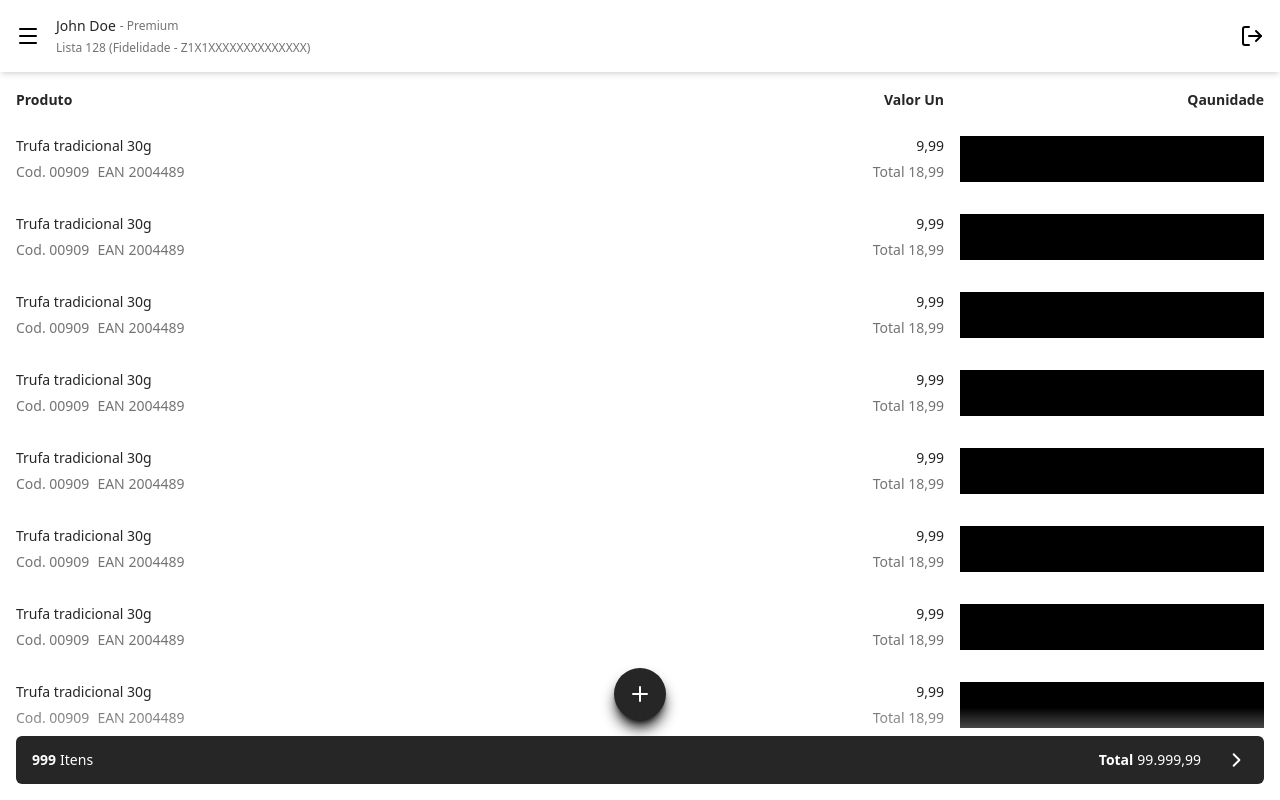
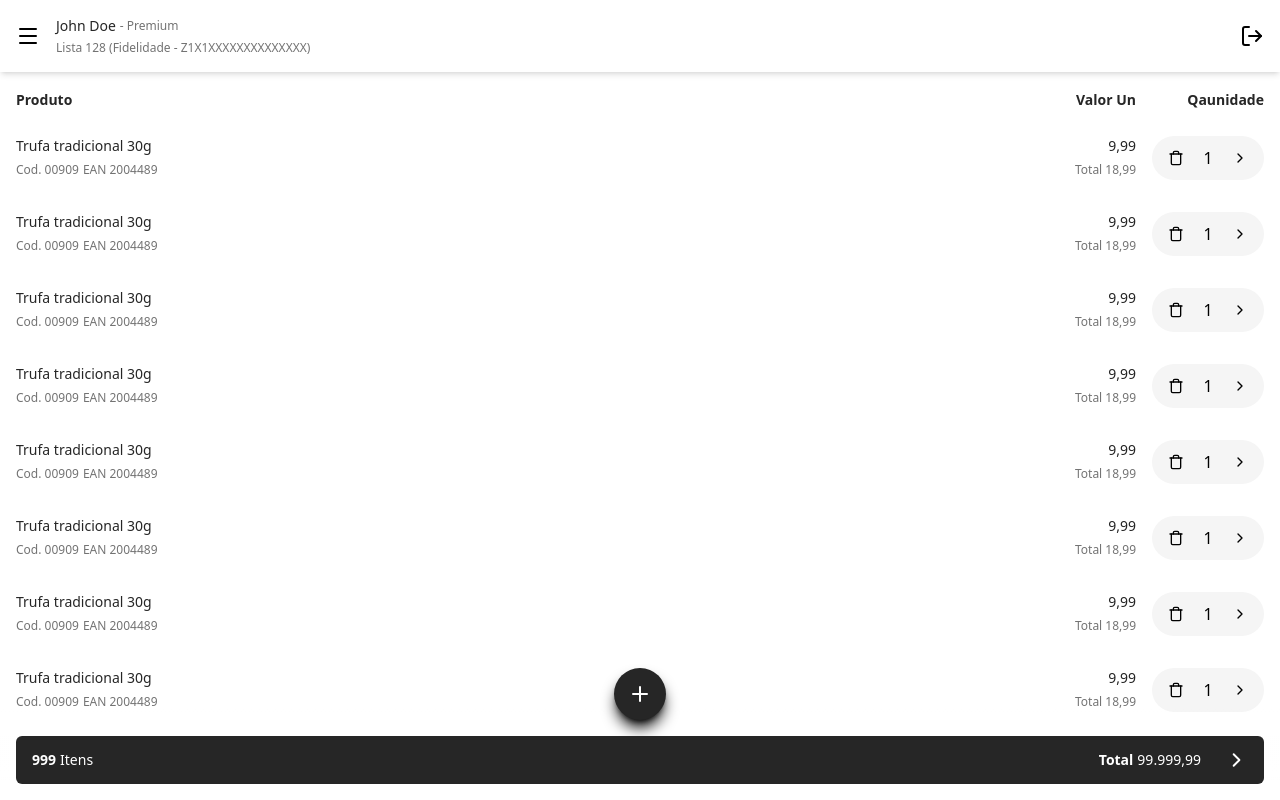
Before and after one commit to lbs-luis/poc-pdvmobile-pwa, a React (Vite) app: page /cart in a window 1280 px wide. Built offline with nearby package versions, Linux system fonts and the light colour scheme.

Commit message:
feat: implements product keyboard modal

```diff
--- a/dev-dist/sw.js
+++ b/dev-dist/sw.js
@@ -82,7 +82,7 @@ define(['./workbox-5119daf5'], (function (workbox) { 'use strict';
     "revision": "3ca0b8505b4bec776b69afdba2768812"
   }, {
     "url": "index.html",
-    "revision": "0.grpv9dlf45s"
+    "revision": "0.m2crvod9kl8"
   }], {});
   workbox.cleanupOutdatedCaches();
   workbox.registerRoute(new workbox.NavigationRoute(workbox.createHandlerBoundToURL("index.html"), {
--- a/src/index.css
+++ b/src/index.css
@@ -1,4 +1,4 @@
-@import "tailwindcss";
+@import 'tailwindcss';
 
 /* Mobile-first PWA optimizations */
 * {
@@ -13,7 +13,8 @@
   -moz-osx-font-smoothing: grayscale;
 }
 
-html, body {
+html,
+body {
   margin: 0;
   padding: 0;
   width: 100%;
@@ -30,7 +31,9 @@ body {
 }
 
 /* Allow text selection for specific elements */
-input, textarea, [contenteditable] {
+input,
+textarea,
+[contenteditable] {
   -webkit-user-select: text;
   user-select: text;
 }
@@ -55,7 +58,14 @@ input, textarea, [contenteditable] {
 }
 
 /* Improve touch target sizes (minimum 44x44px for accessibility) */
-button, a, [role="button"] {
+button,
+a,
+[role='button'] {
   min-height: 44px;
   min-width: 44px;
 }
+@utility transition-left {
+  transition-property: left;
+  transition-timing-function: cubic-bezier(0.4, 0, 0.2, 1);
+  transition-duration: 150ms;
+}
--- a/src/screens/cart/components/cart-product-list.tsx
+++ b/src/screens/cart/components/cart-product-list.tsx
@@ -1,8 +1,9 @@
 import type { ComponentProps } from 'react'
 import { cn } from '../../../lib/cn'
+import { QuantityButton } from './quantity-button'
 
 const CartProductListHeader = () => (
-  <div className="grid h-10 w-full grid-cols-[2fr_1fr_1fr] items-center gap-4 px-4 py-2">
+  <div className="grid h-10 w-full grid-cols-[2fr_1fr_7rem] items-center gap-4 px-4 py-2">
     <span className="size-fit text-sm font-semibold text-neutral-800 capitalize">
       Produto
     </span>
@@ -17,12 +18,12 @@ const CartProductListHeader = () => (
 
 const CartProductListItem = () => {
   const semibold_text = 'text-sm font-medium text-neutral-800'
-  const normal_text = 'text-sm font-normal text-neutral-500'
+  const normal_text = 'text-xs font-normal text-neutral-500'
   return (
-    <div className="grid w-full grid-cols-[2fr_1fr_1fr] gap-4 py-2">
+    <div className="grid w-full grid-cols-[2fr_1fr_7rem] gap-4 py-2">
       <div className="flex w-full flex-col gap-1.5">
         <span className={cn(semibold_text)}>Trufa tradicional 30g</span>
-        <span className={cn(normal_text, 'flex gap-2')}>
+        <span className={cn(normal_text, 'flex gap-1')}>
           <p>Cod. 00909</p>
           <p>EAN 2004489</p>
         </span>
@@ -31,7 +32,7 @@ const CartProductListItem = () => {
         <span className={cn(semibold_text)}>9,99</span>
         <span className={cn(normal_text)}>Total 18,99</span>
       </div>
-      <div className="flex size-full bg-black" />
+      <QuantityButton className="m-auto" />
     </div>
   )
 }
--- a/src/screens/cart/components/floating-add-button.tsx
+++ b/src/screens/cart/components/floating-add-button.tsx
@@ -2,15 +2,19 @@ import { Plus } from 'lucide-react'
 import type { ComponentProps } from 'react'
 import { cn } from '../../../lib/cn'
 
-export function FloatingAddButton({ className }: ComponentProps<'button'>) {
+export function FloatingAddButton({
+  className,
+  onClick,
+}: ComponentProps<'button'>) {
   return (
     <button
+      onClick={onClick}
       className={cn(
-        'flex size-fit items-center justify-center rounded-full bg-neutral-800 p-3.5 text-white shadow-lg shadow-black',
+        'flex size-fit items-center justify-center rounded-full bg-neutral-800 p-3.5 text-white shadow-lg shadow-black transition-transform duration-75 ease-out active:scale-90',
         className,
       )}
     >
-      <Plus size={24} className="shrink-0" />
+      <Plus size={24} className="pointer-events-none shrink-0" />
     </button>
   )
 }
--- /dev/null
+++ b/src/screens/cart/components/product-keyboard.tsx
@@ -0,0 +1,46 @@
+import { ScanBarcode } from 'lucide-react'
+import type { ComponentProps } from 'react'
+import { cn } from '../../../lib/cn'
+
+interface ProductKeyboardProps extends ComponentProps<'div'> {
+  isKeyboardOpen: boolean
+  close: () => void
+}
+export function ProductKeyboard({
+  className,
+  close,
+  isKeyboardOpen,
+}: ProductKeyboardProps) {
+  return (
+    <div
+      className={cn(
+        'transition-left absolute top-0 flex h-dvh w-screen flex-col gap-4 bg-white p-4 duration-200',
+        className,
+      )}
+      style={{ left: !isKeyboardOpen ? '100vw' : '0vw' }}
+    >
+      <h1 className="size-fit text-lg font-semibold text-black">Produtos</h1>
+      <div className="grid h-10 w-full grid-cols-3 gap-4">
+        <div className="flex h-full items-center justify-center rounded-md bg-neutral-100 text-sm font-medium text-neutral-500">
+          Kit
+        </div>
+        <div className="flex h-full items-center justify-evenly rounded-md bg-neutral-100 text-sm font-medium text-neutral-500">
+          <ScanBarcode size={24} />
+          Escanear
+        </div>
+        <div className="relative flex h-full items-center justify-center rounded-md border border-neutral-500 text-sm font-semibold text-black">
+          <span className="absolute -top-3 left-2 flex size-fit rounded-full bg-white px-1 text-sm font-medium text-neutral-500">
+            Qtde.
+          </span>
+          <span>1 x</span>
+        </div>
+      </div>
+      <button
+        className="mt-auto flex h-fit w-full items-center justify-center rounded-md bg-neutral-800 py-3 text-base font-semibold text-white"
+        onClick={close}
+      >
+        Adicionar ao carrinho
+      </button>
+    </div>
+  )
+}
--- /dev/null
+++ b/src/screens/cart/components/quantity-button.tsx
@@ -0,0 +1,28 @@
+import { ChevronRight, Trash } from 'lucide-react'
+import { useState, type ComponentProps } from 'react'
+import { cn } from '../../../lib/cn'
+
+export function QuantityButton({ className }: ComponentProps<'button'>) {
+  const [amount, setAmount] = useState(1)
+
+  function handleSubtract() {
+    if (amount > 0) setAmount(amount - 1)
+  }
+
+  return (
+    <button
+      className={cn(
+        'grid h-fit w-28 grid-cols-3 items-center rounded-full bg-neutral-100 p-2',
+        className,
+      )}
+    >
+      <Trash size={16} className="mx-auto" onClick={handleSubtract} />
+      <span className="mx-auto size-fit">{amount}</span>
+      <ChevronRight
+        size={16}
+        className="mx-auto"
+        onClick={() => setAmount(amount + 1)}
+      />
+    </button>
+  )
+}
--- a/src/screens/cart/index.tsx
+++ b/src/screens/cart/index.tsx
@@ -1,18 +1,33 @@
+import { useState } from 'react'
 import { CartFooter } from './components/cart-footer'
 import { CartHeader } from './components/cart-header'
 import { CartProductList } from './components/cart-product-list'
 import { FloatingAddButton } from './components/floating-add-button'
 import { FloatingCartButton } from './components/floating-cart-button'
+import { ProductKeyboard } from './components/product-keyboard'
 
 export default function CartScreen() {
+  const [isKeyboardOpen, setIsKeyboardOpen] = useState(false)
+
+  function handleToggleKeyboardOpen() {
+    setIsKeyboardOpen(!isKeyboardOpen)
+  }
+
   return (
     <>
       <CartHeader />
       <CartProductList className="mt-2" />
       <CartFooter className="fixed right-0 bottom-0 left-0">
-        <FloatingAddButton className="mx-auto" />
+        <FloatingAddButton
+          className="mx-auto"
+          onClick={handleToggleKeyboardOpen}
+        />
         <FloatingCartButton className="mx-auto" />
       </CartFooter>
+      <ProductKeyboard
+        isKeyboardOpen={isKeyboardOpen}
+        close={handleToggleKeyboardOpen}
+      />
     </>
   )
 }
```
